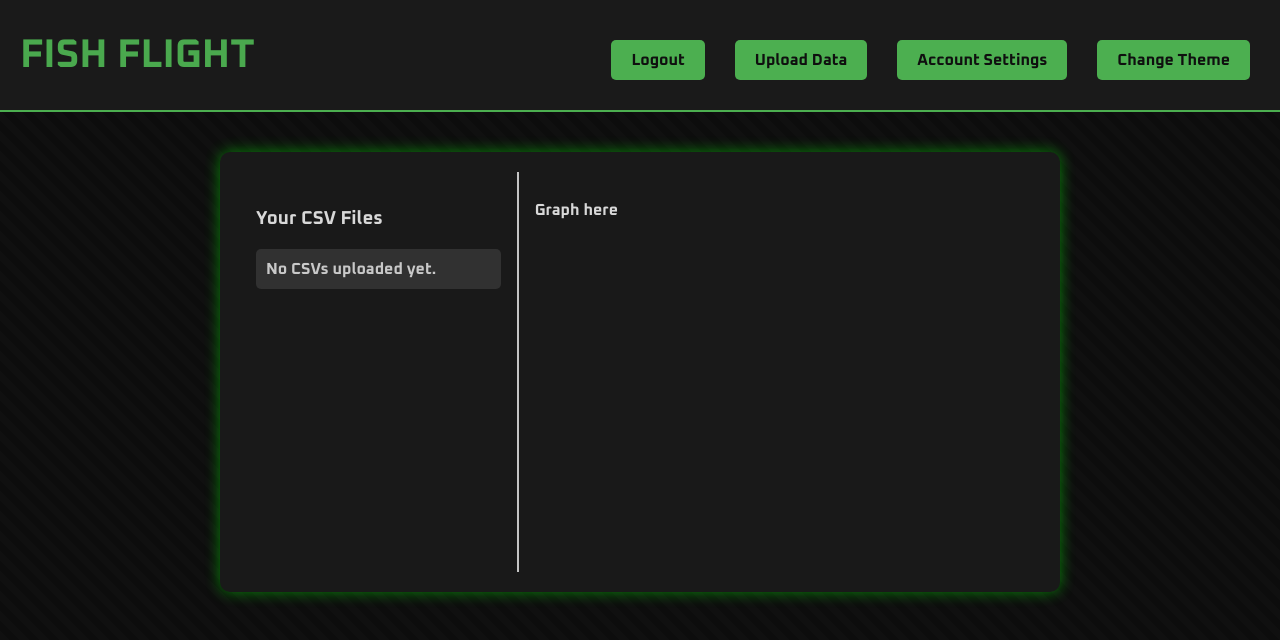
After one commit to Space-Cadet-Stuff/Fish-Flight-Data-Viewer, a Flask app: template templates/visualiser.html in a window 1280 px wide. The commit adds this page. Shown: the top 640 px of the page. Run offline with Flask 3, Linux system fonts and the light colour scheme; the template is opened without the code that fills it, so the values that code supplies are empty.

Commit message:
finally got some stuff on the visualiser figured out

```diff
--- a/app.py
+++ b/app.py
@@ -113,11 +113,11 @@ def upload():
         filename = secure_filename(file.filename)# Secure the filename using werkzeug utils
 
         existing_file = db_session.query(CSVFile).filter_by(filename=filename, user_id=flask_session["user_id"]).first()# Check if the user has already uploaded a file with the same name
-        if existing_file:# If a file with the same name exists, flash an error message
-            flash("You have already uploaded a file with this name.", "error")
+        if existing_file:# If a file with this same name exists, flash an error message
+            flash("You have already uploaded a document with this same filename", "error")
             return redirect(request.url)
 
-        user_folder = os.path.join(app.config['UPLOAD_FOLDER'], str(flask_session["user_id"]))# Create a user-specific folder
+        user_folder = os.path.join(app.config['UPLOAD_FOLDER'], str(flask_session["user_id"]))# Access user-specific folder
         os.makedirs(user_folder, exist_ok=True)# Create the folder if it doesn't exist
         filepath = os.path.join(user_folder, filename)# Save the file to the user-specific folder
         file.save(filepath)# Save the file
@@ -166,6 +166,38 @@ def delete_file(file_id):
     flash("File deleted successfully.", "success")
     return redirect(url_for("dashboard"))
 
+@app.route('/visualiser')
+def visualiser():
+    if "user_id" not in flask_session:
+        flash("You need to login to access the visualiser.", "warning")
+        return redirect(url_for("login"))
+
+    user_id = flask_session["user_id"]
+    user_csvs = db_session.query(CSVFile).filter_by(user_id=user_id).all()
+
+    # Helper function to get CSV column headers
+    def get_csv_headers(filepath):
+        try:
+            with open(filepath, 'r', encoding='utf-8') as f:
+                return f.readline().strip().split(",")
+        except Exception as e:
+            print(f"Error reading {filepath}: {e}")
+            return ["<error reading file>"]
+
+    # Build the list of file data with headers
+    csv_data = []
+    for csv in user_csvs:
+        filepath = os.path.join(app.config['UPLOAD_FOLDER'], str(user_id), csv.filename)
+        headers = get_csv_headers(filepath)
+        csv_data.append({
+            "title": csv.title,
+            "filename": csv.filename,
+            "launch_date": csv.launch_date,
+            "engine_class": csv.engine_class,
+            "headers": headers
+        })
+
+    return render_template("visualiser.html", csv_data=csv_data)
 
 if __name__ == '__main__':
     app.run(debug=True)
--- a/static/css/halo.css
+++ b/static/css/halo.css
@@ -108,6 +108,7 @@ main {
     max-width: 800px;
     margin: 20px auto;
     animation: slideFadeIn 0.9s ease-out forwards, flicker 3s infinite;
+    overflow: auto;
 }
 
 .content-box h2 {
@@ -259,28 +260,28 @@ input:focus {
   color: white;
 }
 .success {
-    background-color: #4caf50; /* green */
+    background-color: #4caf50;
     color: #0f0f0f;
     box-shadow: 0 0 10px rgba(76, 175, 80, 0.8);
     border: 2px solid #4caf50;
 }
 
 .error {
-    background-color: #f44336; /* red */
+    background-color: #f44336;
     color: #0f0f0f;
     box-shadow: 0 0 10px rgba(244, 67, 54, 0.8);
     border: 2px solid #f44336;
 }
 
 .warning {
-    background-color: #ff9800; /* orange */
+    background-color: #ff9800;
     color: #0f0f0f;
     box-shadow: 0 0 10px rgba(255, 152, 0, 0.8);
     border: 2px solid #ff9800;
 }
 
 .info {
-    background-color: #2196f3; /* blue */
+    background-color: #2196f3;
     color: #0f0f0f;
     box-shadow: 0 0 10px rgba(33, 150, 243, 0.8);
     border: 2px solid #2196f3;
--- a/static/js/scripts.js
+++ b/static/js/scripts.js
@@ -35,13 +35,11 @@ function activateKonamiCode() {
 }
 
 function dismissAlert(alertBox) {
-    // Add a fade-out class to the alert box
     alertBox.classList.add('fade-out');
 
-    // After the fade-out animation (500ms), hide the alert box
     setTimeout(function () {
         alertBox.style.display = 'none';
-    }, 500); // 500ms corresponds to the duration of the fade-out transition
+    }, 500);
 }
 
 listenForKonamiCode();
--- /dev/null
+++ b/templates/visualiser.html
@@ -0,0 +1,71 @@
+<!DOCTYPE html>
+<html lang="en">
+<head>
+    <meta charset="UTF-8">
+    <meta name="viewport" content="width=device-width, initial-scale=1.0">
+    <title>Fish Flight Data Viewer </title>
+    <link rel="stylesheet" href="{{ url_for('static', filename='css/' + (session.get('theme') or 'halo.css')) }}">
+</head>
+<body>
+    <header>
+        <h1><a href="{{ url_for('dashboard') }}">Fish Flight</a></h1>
+        <div class="header-buttons">
+            <a href="{{ url_for('logout') }}" class="button">Logout</a>
+            <a href="{{ url_for('upload') }}" class="button">Upload Data</a>
+            <a href="" class="button">Account Settings</a>
+            <div class="dropdown" style="position: relative;">
+                <a class="button" onclick="toggleThemeMenu()">Change Theme</a>
+                <div class="dropdown-content" id="themeMenu">
+                    <form method="POST" action="{{ url_for('set_theme') }}">
+                        <button type="submit" name="theme" value="halo.css" class="button">UNSC</button>
+                        <button type="submit" name="theme" value="blade_runner.css" class="button">Tyrell</button>
+                        <button type="submit" name="theme" value="tron.css" class="button">ENCOM</button>
+                    </form>
+                </div>
+            </div>
+        </div>
+    </header>
+    <main>
+        <div class="content-box">
+            <div style="display: flex; height: 400px;">
+                <div style="flex: 1; border-right: 2px solid #ccc; padding: 16px;">
+                    <h3>Your CSV Files</h3>
+                    <ul>
+                        {% if csv_data %}
+                            {% for csv in csv_data %}
+                                <li>
+                                    <strong>{{ csv.title }}</strong><br>
+                                    <small>{{ csv.filename }} | {{ csv.launch_date }} | {{ csv.engine_class }}</small><br>
+                                    <hr style="margin: 16px 0;">
+                                    <ul style="margin-top: 2px; margin-bottom: 2px; padding-left: 18px; font-size: 0.9em; line-height: 1.2;">
+                                        {% for header in csv.headers %}
+                                            <li style="margin-bottom: 0; padding: 0;">{{ header }}</li>
+                                        {% endfor %}
+                                    </ul>
+                                </li>
+                            {% endfor %}
+                        {% else %}
+                            <li>No CSVs uploaded yet.</li>
+                        {% endif %}
+                    </ul>
+                </div>
+                <div style="flex: 2; padding: 16px;">
+                    <p>Graph here</p>
+                </div>
+            </div>
+        </div>
+    </main>
+    {% with messages = get_flashed_messages(with_categories=true) %}
+    {% if messages %}
+    <div class="flash-container">
+        {% for category, message in messages %}
+        <div class="flash-message {{ category }} fade-in" onclick="dismissAlert(this)">
+            {{ message }}
+        </div>
+        {% endfor %}
+    </div>
+    {% endif %}
+    {% endwith %}
+    <script src="static/js/scripts.js"></script>
+</body>
+</html>
```
